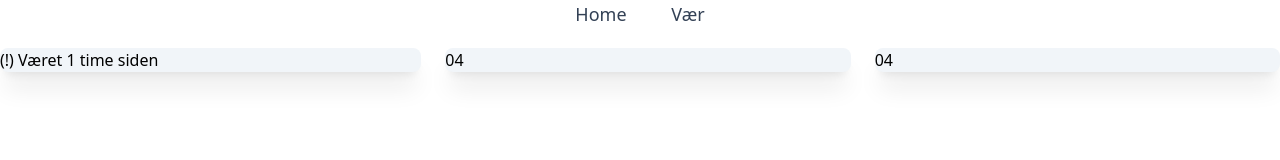
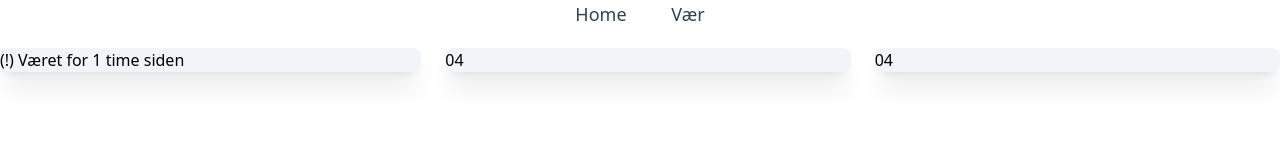
Before and after one commit to Mathias231/bodo-hub, a React (Create React App) app in the folder client/: page /Weather in a window 1280 px wide. Shown: the top 160 px of the page. Built offline with nearby package versions, Linux system fonts and the light colour scheme; no server answers.

Commit message:
fix (for now)

```diff
--- a/client/src/Components/WeatherBox.js
+++ b/client/src/Components/WeatherBox.js
@@ -1,9 +1,12 @@
 import React from 'react'
 
 function WeatherBox() {
+
   return (
         <div className="grid grid-cols-3 gap-2 space-x-4 mt-5">
-            <div className="col-span-1 bg-slate-100 shadow-xl rounded-lg">(!) Været 1 time siden</div>
+            <div className="col-span-1 bg-slate-100 shadow-xl rounded-lg">
+              (!) Været for 1 time siden
+            </div>
             <div className="col-span-1 bg-slate-100 shadow-xl rounded-lg">04</div>
             <div className="col-span-1 bg-slate-100 shadow-xl rounded-lg">04</div>
         </div>
--- a/client/src/Data/GetWeather.js
+++ b/client/src/Data/GetWeather.js
@@ -2,7 +2,7 @@ import { useState, useEffect } from 'react';
 import axios from 'axios';
 
 function FetchWeatherData() {
-    const [weaterData, setWeaterData] = useState([]);
+    const [weatherData, setWeaterData] = useState([]);
 
     useEffect(() => {
         axios.get("https://api.met.no/weatherapi/locationforecast/2.0/compact?lat=67.28&lon=14.405&altitude=11")
@@ -11,10 +11,11 @@ function FetchWeatherData() {
         })
     }, []);
 
-    if(weaterData) {
-        console.log(weaterData);
-    };
-
+    return(
+        <div>
+            {console.log(weatherData)};
+        </div>
+    )
 }
 
 
--- a/client/src/Pages/Weather.js
+++ b/client/src/Pages/Weather.js
@@ -1,22 +1,12 @@
-import React, { useState, useEffect } from 'react';
-import axios from 'axios';
+import React from 'react';
 
 import WeatherBox from '../Components/WeatherBox';
 
 function Weather() {
-  const [weatherData, setWeaterData] = useState([]);
-
-  useEffect(() => {
-    axios.get("https://api.met.no/weatherapi/locationforecast/2.0/compact?lat=67.28&lon=14.405&altitude=11")
-    .then(res => {
-        setWeaterData(res.data);
-    })
-}, []);
-
 
   return (
     <div className="container mx-auto">
-      <WeatherBox weatherData={weatherData} />
+      <WeatherBox />
     </div>
   )
 }
```
